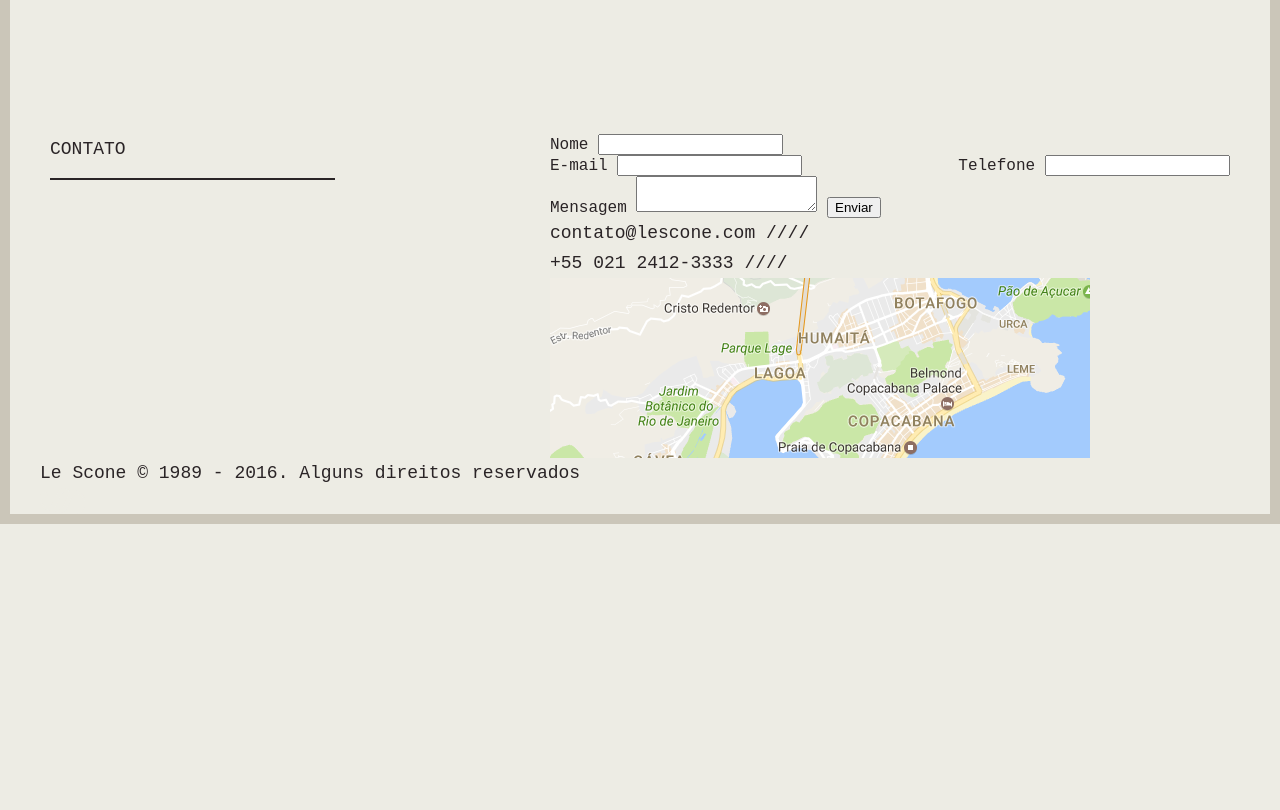
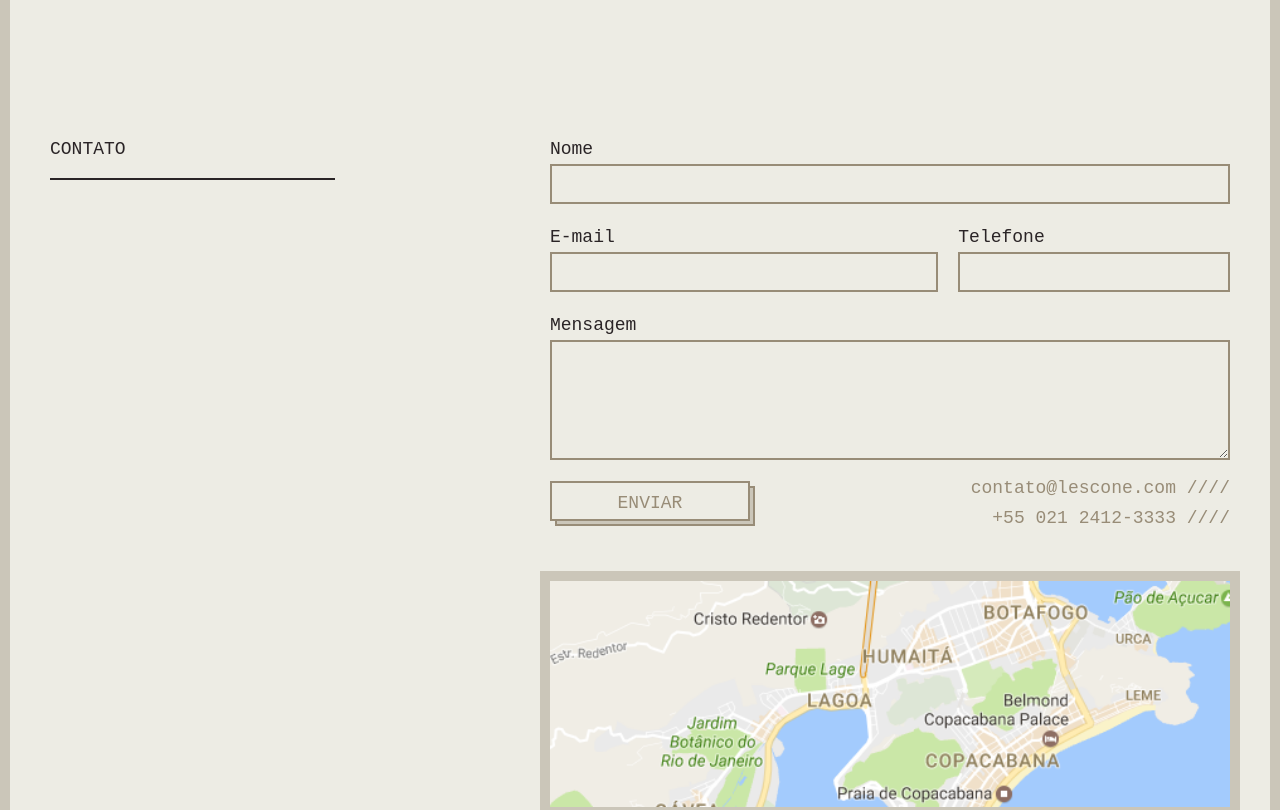
Before and after one commit to MateusCastro/site_sass, a plain HTML site: page index.html in a window 1280 px wide. Shown: the part 1640-2450 px from the top of the page. Before the commit the page ends 2164 px from the top, so only its background shows below. Drawn offline with Linux system fonts and the light colour scheme; a web font is replaced by a local one.

Commit message:
Site finalizado

```diff
--- /dev/null
+++ b/css/scss/_contato.scss
@@ -0,0 +1,73 @@
+.contato {
+	margin-top: 120px;
+	margin-bottom: 120px;
+	@include d(s) {
+		margin-top: 60px;
+		margin-bottom: 60px;
+	}
+}
+
+.contato form {
+	label {
+		@include tipo-1(18);
+		display: block;
+	}
+	input[type="text"], textarea {
+		@include tipo-1(18);
+		color: $cinza;
+		width: 100%;
+		padding: 0 5px;
+		height: 40px;
+		border: 2px solid $bege-escuro;
+		background: transparent;
+		margin-bottom: 1em;
+		&:hover, &:focus {
+			outline: none;
+			border-color: $bege-medio;
+		}
+	}
+	textarea {
+		height: 120px;
+	}
+}
+
+input.button {
+	@include tipo-1(18);
+	cursor: pointer;
+	color: $bege-escuro;
+	text-transform: uppercase;
+	border: 2px solid $bege-escuro;
+	background: transparent;
+	display: block;
+	width: 200px;
+	padding-top: 5px;
+	@include box-shadow(5px 5px 0 -2px $bege-medio,
+											5px 5px 0 0 $bege-escuro);
+	transition: .3s;
+	&:hover {
+		@include box-shadow(3px 3px 0 -2px $bege-medio,
+											3px 3px 0 0 $bege-escuro);
+	}
+}
+
+
+.contato-info {
+	display: inline-block;
+	color: $bege-escuro;
+	margin-top: 2em;
+	margin-bottom: 3em;
+	@include d(l) {
+		float: right;
+		text-align: right;
+		margin-top: -3em;
+	}
+}
+
+.contato-mapa {
+	display: block;
+	@include box-shadow(0 0 0 10px $bege-medio);
+	clear: both;
+	img {
+		width: 100%;
+	}
+}
--- /dev/null
+++ b/css/scss/_footer.scss
@@ -0,0 +1,19 @@
+footer {
+	padding: 20px 0;
+	background: $cinza;
+	@include box-shadow(0 0 0 10px $cinza);
+	p {
+        display: inline-block;
+		color: $bege-claro;
+		@include d(s) {
+			text-align: center;
+		}
+	}
+	a img {
+		float: right;
+		@include d(s) {
+			float: none;
+			margin: 20px auto;
+		}
+	}
+}
--- a/css/scss/_geral.scss
+++ b/css/scss/_geral.scss
@@ -2,9 +2,6 @@ body {
 	background: $bege-claro;
 	border: 10px solid $bege-medio;
 	color: $cinza;
-    @include d(s) {
-        border: none;
-    }
 }
 
 img {
--- a/css/scss/_grid.scss
+++ b/css/scss/_grid.scss
@@ -102,8 +102,6 @@ $s-device: 480px;
     }
     @include d(s) {
         max-width: $s-device;
-        margin-left: 10px;
-        margin-right: 10px;
     }
     @include clearfix;
 }
--- a/css/scss/_intro.scss
+++ b/css/scss/_intro.scss
@@ -48,7 +48,7 @@
 	display: inline-block;
 	width: 12px;
 	height: 12px;
-	background: $verde;
+	// background: $verde;
 	border-radius: 50%;
 	margin-left: 30px;
 }
--- a/css/scss/_variaveis-e-mixins.scss
+++ b/css/scss/_variaveis-e-mixins.scss
@@ -33,3 +33,9 @@ $fonte-2: 'Aref Ruqaa', serif;
 	}
 
 }
+
+@mixin box-shadow($shadow...) {
+	-webkit-box-shadow: $shadow;
+	-moz-box-shadow: $shadow;
+	box-shadow: $shadow;
+}
--- a/css/scss/style.scss
+++ b/css/scss/style.scss
@@ -4,8 +4,5 @@
 @import 'geral';
 @import 'intro';
 @import 'menu';
-
-div {
-    font-family: 'Aref Ruqaa', serif;
-    font-family: 'PT Mono', monospace;
-}
+@import 'contato';
+@import 'footer';
--- a/index.html
+++ b/index.html
@@ -88,5 +88,6 @@
                 </a>
             </div>
         </footer>
+        <script src="js/script.js"></script>
     </body>
 </html>
--- /dev/null
+++ b/js/script.js
@@ -0,0 +1,12 @@
+(function () {
+    setInterval(() => {
+        var hour = new Date().getHours();
+        var aberto = document.getElementsByClassName("aberto");
+        if(hour > 7 && hour < 18){
+            aberto[0].style.background = "green";
+        }else{
+            aberto[0].style.background = "red";
+        }
+        console.log(hour);
+    }, 1000)
+})();
```
Also changed, not shown: css/style.css.
